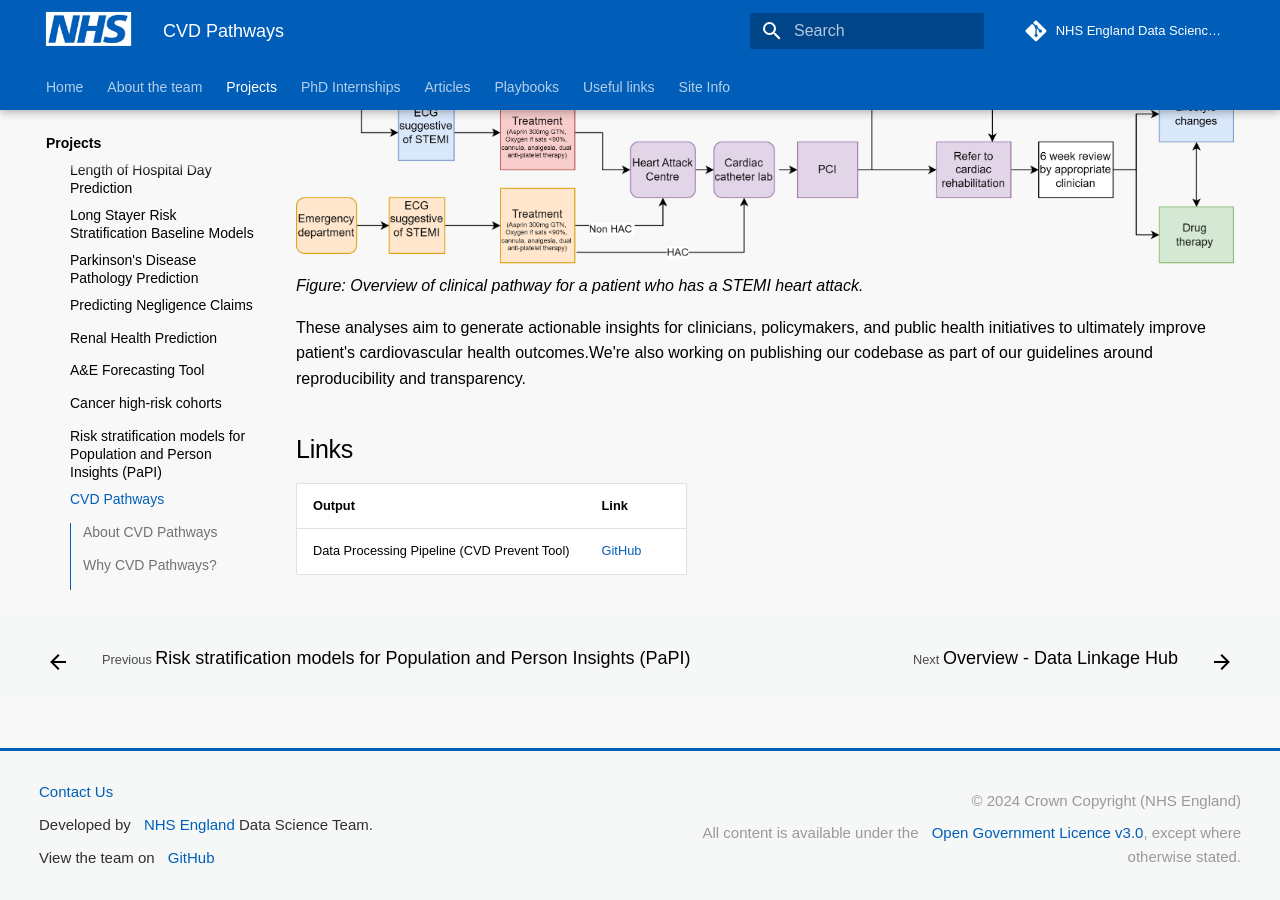
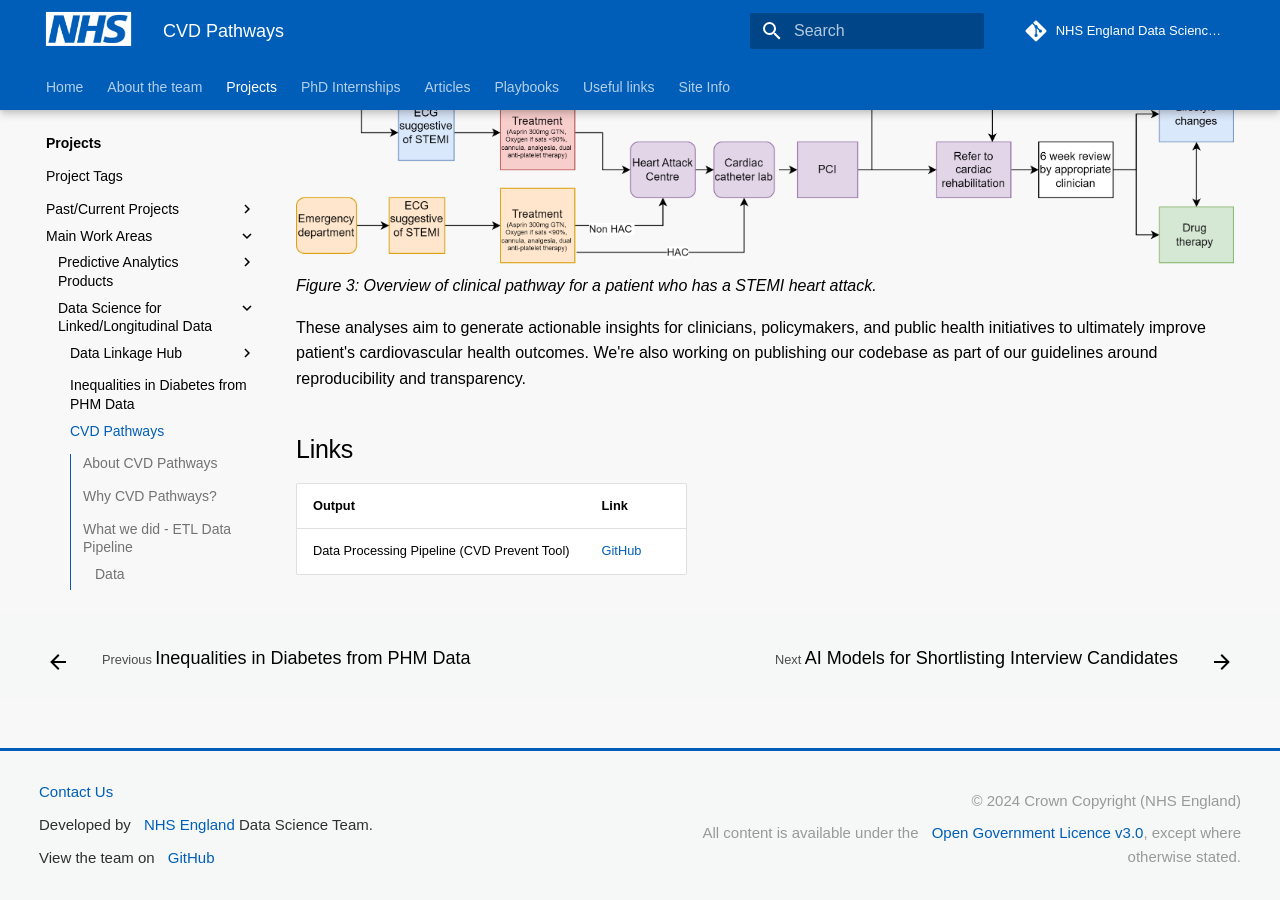
Before and after one commit to nhsengland/datascience, an MkDocs documentation site: the page built from docs/our_work/cvd_pathways.md, in a window 1280 px wide and 900 px high, scrolled down 5376 px. Built offline with MkDocs 1.6.1 and Material for MkDocs 9.7.7, drawn with Linux system fonts in a browser that asks for light colours; some web fonts are replaced; comment, search, counter and statistics services are not loaded; old or Windows-style settings are respelled for this version of MkDocs; some of the changed lines change nothing that is shown; some of the changed text lies outside the part shown.

Commit message:
Moved CVD Pathways images into specific folder , updated figure captions, links and suggestions; updated mkdocs.yml to move project to linkage section

```diff
--- a/docs/our_work/cvd_pathways.md
+++ b/docs/our_work/cvd_pathways.md
@@ -7,8 +7,8 @@
 
 ## About CVD Pathways
 
-![Overview of the CVD Pathways project aims, areas of interest and outputs](../images/cvd_pathways_project_overview.png)
-*Figure: Overview of the CVD Pathways project aims, areas of interest and outputs.*
+![Overview of the CVD Pathways project aims, areas of interest and outputs](../images/cvd_pathways/cvd_pathways_project_overview.png)
+*Figure 1: Overview of the CVD Pathways project aims, areas of interest and outputs.*
 
 Cardiovascular Disease (CVD) is a major health concern and has been identified in the [NHS Long Term Plan](https://www.longtermplan.nhs.uk/) as the single biggest condition where lives can be saved by the NHS over the next 10 years. Understanding the complete patient journey, from initial risk factors to outcomes, is required for effective prevention and treatment of CVD.
 
@@ -35,7 +35,7 @@
 
 The result is an enriched, longitudinal view of patient health, paving the way for analytics in areas such as risk stratification, intervention effectiveness, and understanding multimorbidity in relation to CVD. This also builds upon the previous CVD Prevent Tool project ([cvd-prevent-tool](https://github.com/NHSDigital/cvd-prevent-tool/)), which feeds into the [insights generated as part of CVDPREVENT](https://data.cvdprevent.nhs.uk/insights) and the NHS Benchmarking teams.
 
-Overall, this project aims to provide an enriched view of patient history, with the goal is to use these enriched assets to support further analytics, outlined in our “What’s next?” steps below.
+Overall, this project aims to provide an enriched view of patient history, with the goal is to use these enriched assets to support further analytics, outlined in our [“What’s next?”](#whats-next) steps below.
 
 
 ## Why CVD Pathways?
@@ -66,8 +66,8 @@
 
 A summary of our pipeline data-flow is shown in the figure below.
 
-![Simplified overview of the CVD Pathways ETL data pipeline.](../images/cvd_pathways_pipeline_overview.png)
-*Figure: Simplified overview of the CVD Pathways ETL data pipeline.*
+![Simplified overview of the CVD Pathways ETL data pipeline.](../images/cvd_pathways/cvd_pathways_pipeline_overview.png)
+*Figure 2: Simplified overview of the CVD Pathways ETL data pipeline.*
 
 The process involved several key stages:
 
@@ -111,10 +111,10 @@
 
 As an example, we are analysing patient pathways, specifically looking at patient's who have had a ST-Elevation Myocardial Infarction (STEMI) heart attack. This is a type of heart attack that that affects the lower chambers, and is more severe and dangerous compared to other types of heart attack.
 
-![Overview of clinical pathway for a patient who has a STEMI heart attack.](../images/cvd_pathways_stemi_pathway_example.png)
-*Figure: Overview of clinical pathway for a patient who has a STEMI heart attack.*
+![Overview of clinical pathway for a patient who has a STEMI heart attack.](../images/cvd_pathways/cvd_pathways_stemi_pathway_example.png)
+*Figure 3: Overview of clinical pathway for a patient who has a STEMI heart attack.*
 
-These analyses aim to generate actionable insights for clinicians, policymakers, and public health initiatives to ultimately improve patient's cardiovascular health outcomes.We're also working on publishing our codebase as part of our guidelines around reproducibility and transparency.
+These analyses aim to generate actionable insights for clinicians, policymakers, and public health initiatives to ultimately improve patient's cardiovascular health outcomes. We're also working on publishing our codebase as part of our guidelines around reproducibility and transparency.
 
 ## Links
 
--- a/mkdocs.yml
+++ b/mkdocs.yml
@@ -100,13 +100,13 @@
         - A&E Forecasting Tool: our_work/a_and_e_forecasting_tool.md
         - Cancer high-risk cohorts: our_work/cancer_high_risk_cohorts.md
         - Risk stratification models for Population and Person Insights (PaPI): our_work/Papi_Webpage.md
-        - CVD Pathways: our_work/cvd_pathways.md
       - Data Science for Linked/Longitudinal Data:
         - Data Linkage Hub:
           - our_work/data-linkage-hub/index.md
           # - ... | flat | our_work/data-linkage-hub/*.md
           - ... | flat | our_work/data-linkage-hub/linkage-projects/*.md
         - Inequalities in Diabetes from PHM Data: our_work/p32_phmdiabetes.md
+        - CVD Pathways: our_work/cvd_pathways.md
       - Natural Language Processing Products:
         - AI Models for Shortlisting Interview Candidates: our_work/casestudy-recruitment-shortlisting.md
         - Data Lens: our_work/data-lens.md
```
Also changed, not shown: docs/images/cvd_pathways/cvd_pathways_pipeline_overview.png (renamed from docs/images/cvd_pathways_pipeline_overview.png), docs/images/cvd_pathways/cvd_pathways_project_overview.png (renamed from docs/images/cvd_pathways_project_overview.png), docs/images/cvd_pathways/cvd_pathways_stemi_pathway_example.png (renamed from docs/images/cvd_pathways_stemi_pathway_example.png).
